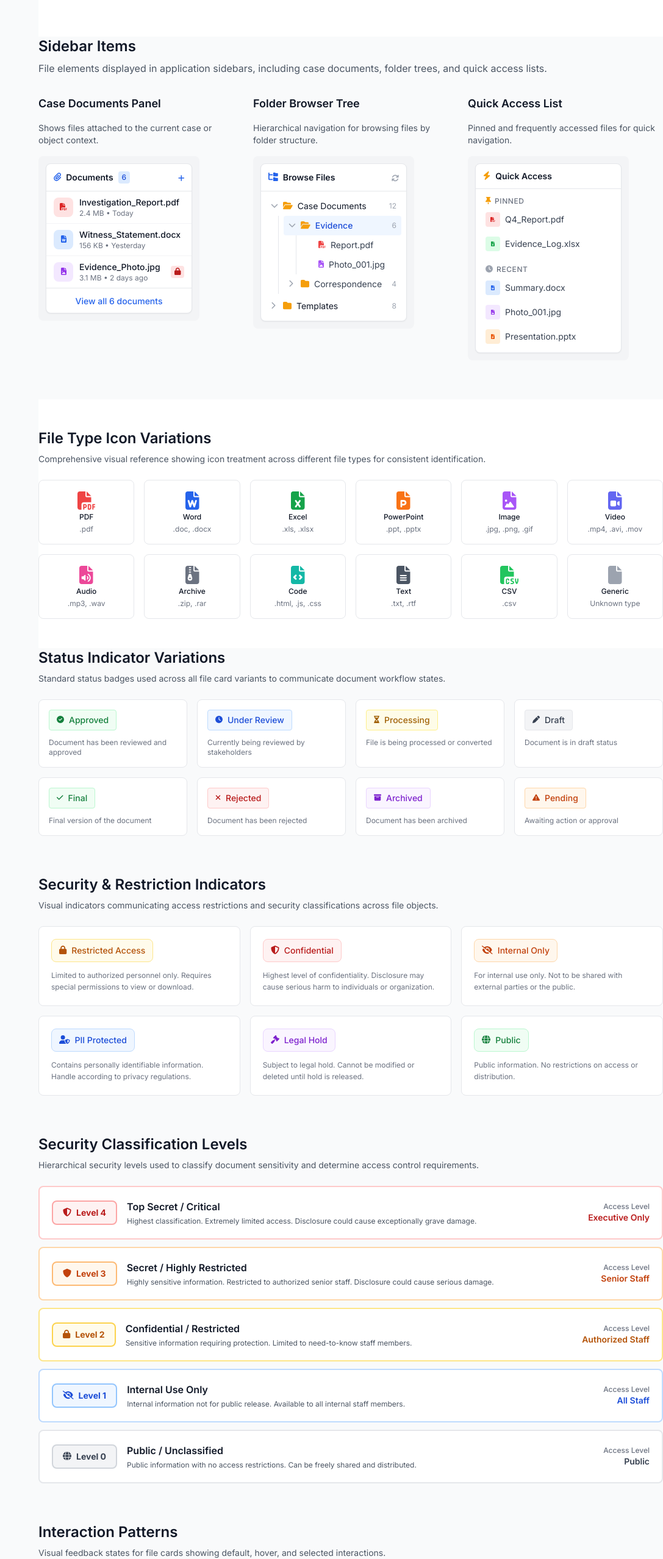
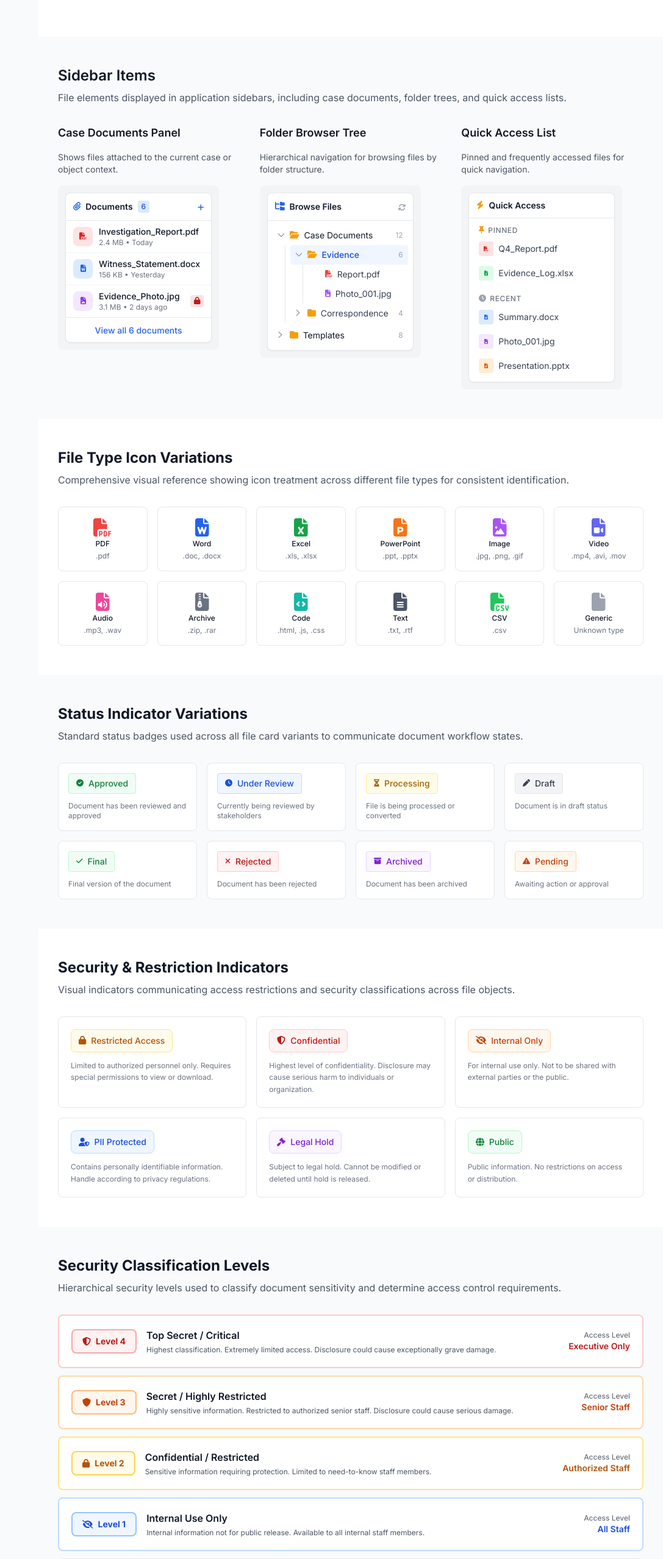
Before and after one commit to ajmcclary/arkcase_objects, a plain HTML site: page File Object.html in a window 1280 px wide. Shown: the part 5177-7734 px from the top of the page at 61% size, without its empty margins (193-1280 px from the left). Drawn offline with nearby package versions, Linux system fonts and the light colour scheme.

Commit message:
Refactor File Object.html: Improve section structure and readability by closing divs properly and enhancing section headers

```diff
--- a/File Object.html
+++ b/File Object.html
@@ -834,7 +834,9 @@
                     </div>
                 </div>
             </div>
-        </div></div></section>
+        </div>
+    </div>
+</section>
 
 <!-- Dashboard Widgets Section -->
 <section id="dashboard-widgets-section" class="py-12 bg-white">
@@ -1181,11 +1183,12 @@
                     </div>
                 </div>
             </div>
+    </div>
 </section>
 
 <!-- Sidebar Items Section -->
-    <section id="sidebar-items-section" class="mb-16">
-        <div class="max-w-7xl mx-auto">
+<section id="sidebar-items-section" class="py-12 bg-gray-50">
+    <div class="container mx-auto px-8">
             <div class="mb-8">
                 <h2 class="text-2xl font-semibold text-gray-900 mb-2">Sidebar Items</h2>
                 <p class="text-gray-600">File elements displayed in application sidebars, including case documents, folder trees, and quick access lists.</p>
@@ -1391,13 +1394,11 @@
     </div>
 </section>
 
-
-
 <section id="file-type-variations-section" class="py-12 bg-white">
-        <div class="max-w-7xl mx-auto">
-        <div class="mb-6">
-            <h2 class="text-2xl font-semibold text-gray-900 mb-2">File Type Icon Variations</h2>
-            <p class="text-sm text-gray-600">Comprehensive visual reference showing icon treatment across different file types for consistent identification.</p>
+    <div class="container mx-auto px-8">
+        <div class="mb-8">
+            <h2 class="text-2xl font-bold text-gray-900 mb-2">File Type Icon Variations</h2>
+            <p class="text-gray-600">Comprehensive visual reference showing icon treatment across different file types for consistent identification.</p>
         </div>
 
         <div id="file-type-grid" class="grid grid-cols-2 md:grid-cols-4 lg:grid-cols-6 gap-4">
@@ -1476,10 +1477,11 @@
     </div>
 </section>
 
-    <div id="status-indicators-section" class="mb-16">
-        <div class="mb-6">
-            <h2 class="text-2xl font-semibold text-gray-900 mb-2">Status Indicator Variations</h2>
-            <p class="text-sm text-gray-600">Standard status badges used across all file card variants to communicate document workflow states.</p>
+<section id="status-indicators-section" class="py-12 bg-gray-50">
+    <div class="container mx-auto px-8">
+        <div class="mb-8">
+            <h2 class="text-2xl font-bold text-gray-900 mb-2">Status Indicator Variations</h2>
+            <p class="text-gray-600">Standard status badges used across all file card variants to communicate document workflow states.</p>
         </div>
 
         <div id="status-grid" class="grid grid-cols-2 md:grid-cols-3 lg:grid-cols-4 gap-4">
@@ -1548,11 +1550,13 @@
             </div>
         </div>
     </div>
-
-    <div id="security-indicators-section" class="mb-16">
-        <div class="mb-6">
-            <h2 class="text-2xl font-semibold text-gray-900 mb-2">Security & Restriction Indicators</h2>
-            <p class="text-sm text-gray-600">Visual indicators communicating access restrictions and security classifications across file objects.</p>
+</section>
+
+<section id="security-indicators-section" class="py-12 bg-white">
+    <div class="container mx-auto px-8">
+        <div class="mb-8">
+            <h2 class="text-2xl font-bold text-gray-900 mb-2">Security & Restriction Indicators</h2>
+            <p class="text-gray-600">Visual indicators communicating access restrictions and security classifications across file objects.</p>
         </div>
 
         <div id="security-grid" class="grid grid-cols-1 md:grid-cols-2 lg:grid-cols-3 gap-4">
@@ -1605,11 +1609,13 @@
             </div>
         </div>
     </div>
-
-    <div id="security-level-section" class="mb-16">
-        <div class="mb-6">
-            <h2 class="text-2xl font-semibold text-gray-900 mb-2">Security Classification Levels</h2>
-            <p class="text-sm text-gray-600">Hierarchical security levels used to classify document sensitivity and determine access control requirements.</p>
+</section>
+
+<section id="security-level-section" class="py-12 bg-gray-50">
+    <div class="container mx-auto px-8">
+        <div class="mb-8">
+            <h2 class="text-2xl font-bold text-gray-900 mb-2">Security Classification Levels</h2>
+            <p class="text-gray-600">Hierarchical security levels used to classify document sensitivity and determine access control requirements.</p>
         </div>
 
         <div id="security-levels-container" class="space-y-3">
@@ -1709,11 +1715,13 @@
             </div>
         </div>
     </div>
-
-    <div id="interaction-states-section" class="mb-16">
-        <div class="mb-6">
-            <h2 class="text-2xl font-semibold text-gray-900 mb-2">Interaction Patterns</h2>
-            <p class="text-sm text-gray-600">Visual feedback states for file cards showing default, hover, and selected interactions.</p>
+</section>
+
+<section id="interaction-states-section" class="py-12 bg-white">
+    <div class="container mx-auto px-8">
+        <div class="mb-8">
+            <h2 class="text-2xl font-bold text-gray-900 mb-2">Interaction Patterns</h2>
+            <p class="text-gray-600">Visual feedback states for file cards showing default, hover, and selected interactions.</p>
         </div>
 
         <div id="interaction-states-grid" class="grid grid-cols-1 md:grid-cols-3 gap-6">
@@ -1761,11 +1769,13 @@
             </div>
         </div>
     </div>
-
-    <div id="metadata-patterns-section" class="mb-16">
-        <div class="mb-6">
-            <h2 class="text-2xl font-semibold text-gray-900 mb-2">Metadata Display Patterns</h2>
-            <p class="text-sm text-gray-600">Standardized layouts for presenting file metadata across different card sizes and contexts.</p>
+</section>
+
+<section id="metadata-patterns-section" class="py-12 bg-gray-50">
+    <div class="container mx-auto px-8">
+        <div class="mb-8">
+            <h2 class="text-2xl font-bold text-gray-900 mb-2">Metadata Display Patterns</h2>
+            <p class="text-gray-600">Standardized layouts for presenting file metadata across different card sizes and contexts.</p>
         </div>
 
         <div id="metadata-examples" class="space-y-6">
@@ -1826,11 +1836,13 @@
             </div>
         </div>
     </div>
-
-    <div id="design-specifications-section" class="mb-16">
-        <div class="mb-6">
-            <h2 class="text-2xl font-semibold text-gray-900 mb-2">Design Guidelines</h2>
-            <p class="text-sm text-gray-600">Technical specifications and measurements for implementing file card components consistently.</p>
+</section>
+
+<section id="design-specifications-section" class="py-12 bg-white">
+    <div class="container mx-auto px-8">
+        <div class="mb-8">
+            <h2 class="text-2xl font-bold text-gray-900 mb-2">Design Guidelines</h2>
+            <p class="text-gray-600">Technical specifications and measurements for implementing file card components consistently.</p>
         </div>
 
         <div id="specifications-grid" class="grid grid-cols-1 md:grid-cols-2 gap-6">
@@ -1955,11 +1967,13 @@
             </div>
         </div>
     </div>
-
-    <div id="implementation-notes-section">
-        <div class="mb-6">
-            <h2 class="text-2xl font-semibold text-gray-900 mb-2">Implementation Notes</h2>
-            <p class="text-sm text-gray-600">Key considerations and best practices for implementing file cards in the ArkCase system.</p>
+</section>
+
+<section id="implementation-notes-section" class="py-12 bg-gray-50">
+    <div class="container mx-auto px-8">
+        <div class="mb-8">
+            <h2 class="text-2xl font-bold text-gray-900 mb-2">Implementation Notes</h2>
+            <p class="text-gray-600">Key considerations and best practices for implementing file cards in the ArkCase system.</p>
         </div>
 
         <div id="implementation-cards" class="grid grid-cols-1 md:grid-cols-2 gap-6">
@@ -2048,7 +2062,6 @@
             </div>
         </div>
     </div>
-    </div>
 </section>
 
         </main>
```
Lines whose indentation alone changed are shown as unchanged.
